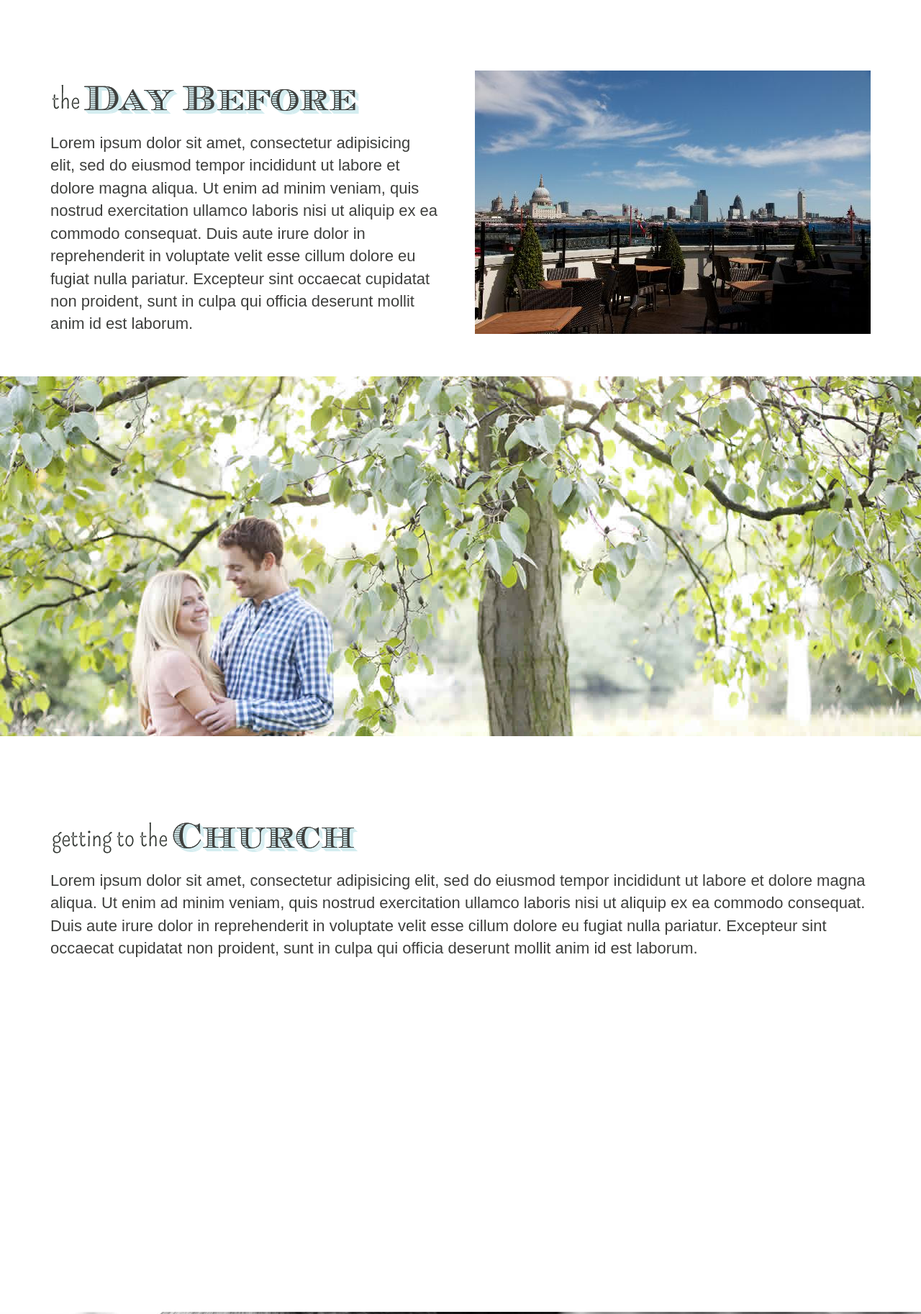
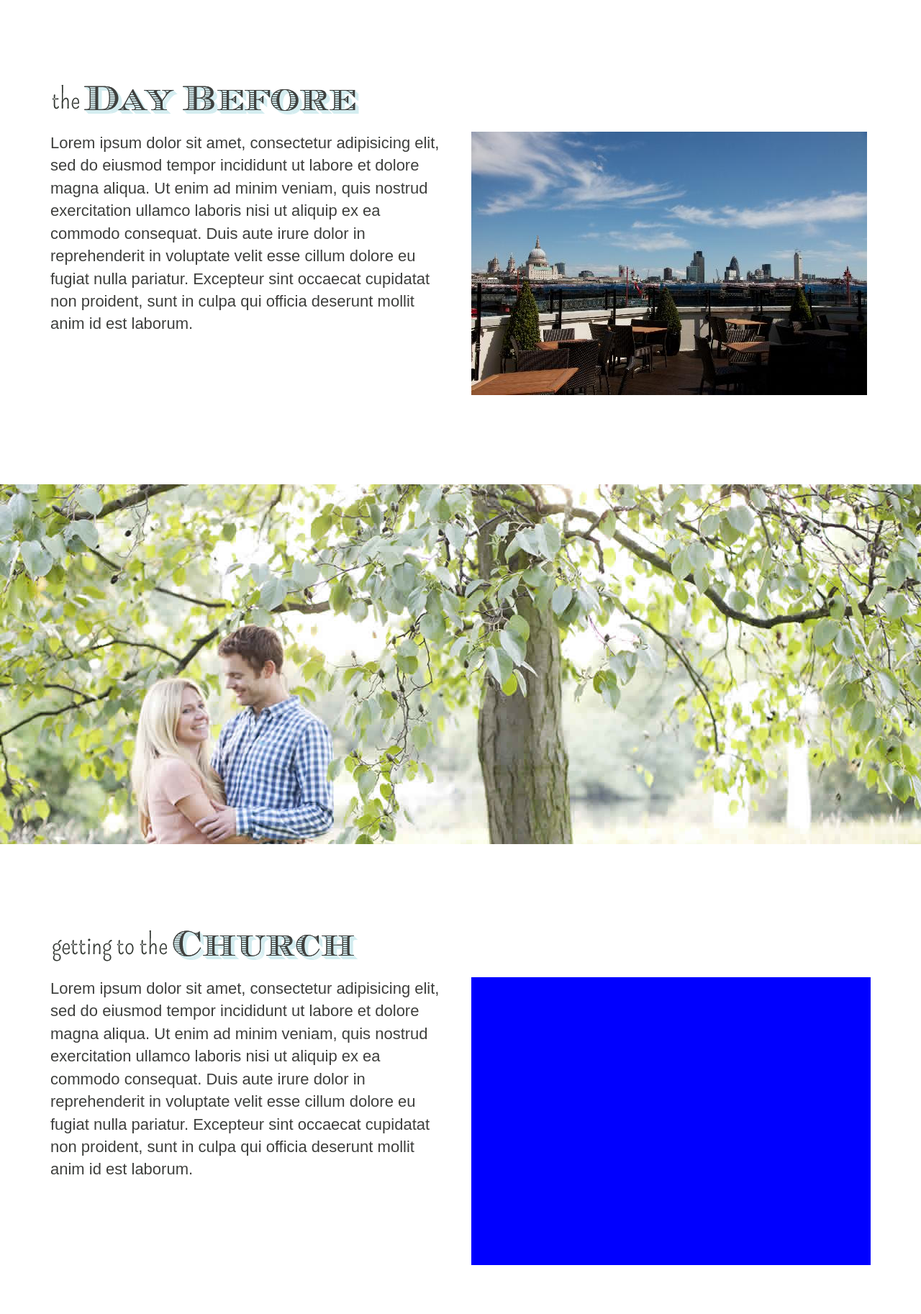
Before and after one commit to nicholashibberd/wedding, a website: page views/index.html in a window 1280 px wide. Shown: the part 852-2678 px from the top of the page at 72% size. Drawn offline with nearby package versions, Linux system fonts and the light colour scheme; files that its build step writes are made by us from their sources; files whose address does not match are found by name; a web font is replaced by a local one.

Commit message:
moving the maps inside the sections

```diff
--- a/static/sass/style.scss
+++ b/static/sass/style.scss
@@ -58,7 +58,7 @@ body {
 }
 
 .section#the-wedding-breakfast {
-  height: 800px;
+  height: 900px;
 
   h2 {
     height: 45px;
@@ -136,6 +136,7 @@ body {
 
     #thankyou, #sorry, #error {
       display: none;
+      margin-top: 300px;
     }
   }
 }
@@ -146,18 +147,26 @@ body {
   margin-bottom: 30px;
 }
 
-.section#the-day-before #doggetts-image {
-  float: right;
-  margin-left: 50px;
+.section#the-day-before {
+  height: 675px;
 }
 
 .section#getting-to-the-church {
-  height: 400px;
+  height: 675px;
+}
+
+.section#getting-to-the-church {
+  height: 675px;
+}
+
+.section#getting-to-the-reception {
+  height: 675px;
 }
 
 .map-canvas {
   width: 100%;
   height: 400px;
+  background: blue;
 }
 
 /* line 33, ../sass/style.scss */
--- a/views/index.html
+++ b/views/index.html
@@ -78,13 +78,17 @@
 
       <div id="the-day-before" class="section">
         <div class="container">
-          <div id="doggetts-image">
-            <img src="../images/photos/doggetts.jpg">
-          </div>
           <div class="section-header">
             <h1>the day before</h1>
           </div>
-          <p>Lorem ipsum dolor sit amet, consectetur adipisicing elit, sed do eiusmod tempor incididunt ut labore et dolore magna aliqua. Ut enim ad minim veniam, quis nostrud exercitation ullamco laboris nisi ut aliquip ex ea commodo consequat. Duis aute irure dolor in reprehenderit in voluptate velit esse cillum dolore eu fugiat nulla pariatur. Excepteur sint occaecat cupidatat non proident, sunt in culpa qui officia deserunt mollit anim id est laborum.</p>
+          <div class="row">
+            <div class="col-md-6">
+              <p>Lorem ipsum dolor sit amet, consectetur adipisicing elit, sed do eiusmod tempor incididunt ut labore et dolore magna aliqua. Ut enim ad minim veniam, quis nostrud exercitation ullamco laboris nisi ut aliquip ex ea commodo consequat. Duis aute irure dolor in reprehenderit in voluptate velit esse cillum dolore eu fugiat nulla pariatur. Excepteur sint occaecat cupidatat non proident, sunt in culpa qui officia deserunt mollit anim id est laborum.</p>
+            </div>
+            <div class="col-md-6">
+              <img src="../images/photos/doggetts.jpg">
+            </div>
+          </div>
         </div>
       </div>
 
@@ -95,11 +99,15 @@
           <div class="section-header">
             <h1>getting to the church</h1>
           </div>
-          <p>Lorem ipsum dolor sit amet, consectetur adipisicing elit, sed do eiusmod tempor incididunt ut labore et dolore magna aliqua. Ut enim ad minim veniam, quis nostrud exercitation ullamco laboris nisi ut aliquip ex ea commodo consequat. Duis aute irure dolor in reprehenderit in voluptate velit esse cillum dolore eu fugiat nulla pariatur. Excepteur sint occaecat cupidatat non proident, sunt in culpa qui officia deserunt mollit anim id est laborum.</p>
+          <div class="row">
+            <div class="col-md-6">
+              <p>Lorem ipsum dolor sit amet, consectetur adipisicing elit, sed do eiusmod tempor incididunt ut labore et dolore magna aliqua. Ut enim ad minim veniam, quis nostrud exercitation ullamco laboris nisi ut aliquip ex ea commodo consequat. Duis aute irure dolor in reprehenderit in voluptate velit esse cillum dolore eu fugiat nulla pariatur. Excepteur sint occaecat cupidatat non proident, sunt in culpa qui officia deserunt mollit anim id est laborum.</p>
+            </div>
+            <div class="col-md-6">
+              <div id="getting-to-the-church-map" class="map-canvas"></div>
+            </div>
+          </div>
         </div>
-      </div>
-      <div id="getting-to-the-church-map" class="map-canvas">
-
       </div>
       <div class="scroller-main active" id="getting-to-the-church-scroller-main"></div>
 
@@ -119,11 +127,15 @@
           <div class="section-header">
             <h1>getting to the reception</h1>
           </div>
-          <p>Lorem ipsum dolor sit amet, consectetur adipisicing elit, sed do eiusmod tempor incididunt ut labore et dolore magna aliqua. Ut enim ad minim veniam, quis nostrud exercitation ullamco laboris nisi ut aliquip ex ea commodo consequat. Duis aute irure dolor in reprehenderit in voluptate velit esse cillum dolore eu fugiat nulla pariatur. Excepteur sint occaecat cupidatat non proident, sunt in culpa qui officia deserunt mollit anim id est laborum.</p>
+          <div class="row">
+            <div class="col-md-6">
+              <p>Lorem ipsum dolor sit amet, consectetur adipisicing elit, sed do eiusmod tempor incididunt ut labore et dolore magna aliqua. Ut enim ad minim veniam, quis nostrud exercitation ullamco laboris nisi ut aliquip ex ea commodo consequat. Duis aute irure dolor in reprehenderit in voluptate velit esse cillum dolore eu fugiat nulla pariatur. Excepteur sint occaecat cupidatat non proident, sunt in culpa qui officia deserunt mollit anim id est laborum.</p>
+            </div>
+            <div class="col-md-6">
+              <div id="getting-to-the-reception-map" class="map-canvas"></div>
+            </div>
+          </div>
         </div>
-      </div>
-      <div id="getting-to-the-reception-map" class="map-canvas">
-
       </div>
 
       <div class="scroller-main" id="getting-to-the-reception-scroller-main"></div>
```
Also changed, not shown: static/stylesheets/style.css.
